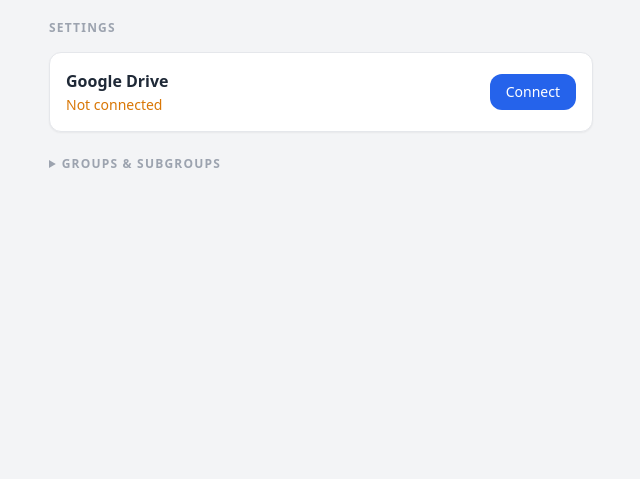
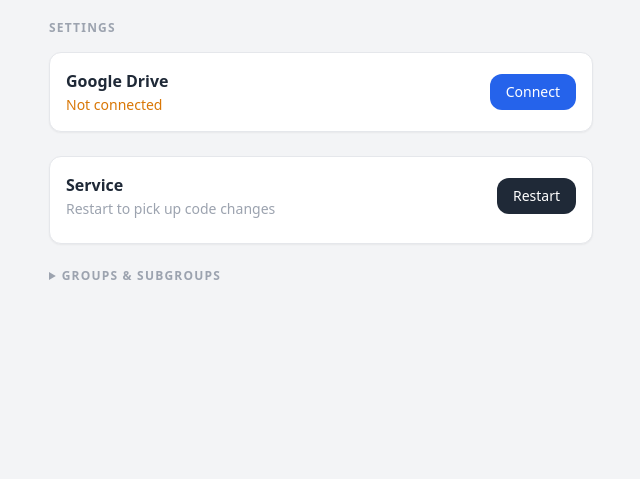
Before and after one commit to robcmorgan/scanny, a FastAPI app: page /settings in a window 1280 px wide. Shown: the top 479 px of the page, without its empty margins (319-959 px from the left). Run offline with FastAPI, Linux system fonts and the light colour scheme; data that the repository does not hold is empty; some libraries are stand-ins or nearby versions.

Commit message:
Restore the Restart button — it's load-bearing, not dead code
Turns out this app runs directly on this host via systemd
(scanny.service), not through the docker-compose/otis setup — that
was a wrong assumption on my part. uvicorn runs without --reload, so
while template edits pick up automatically, main.py changes need an
actual process restart, and there's a passwordless sudo rule on this
host specifically scoped to "systemctl restart scanny.service" for
exactly this button. Removing it broke the only in-app way to deploy
backend changes.

```diff
--- a/app/main.py
+++ b/app/main.py
@@ -2214,6 +2214,22 @@ async def broken_links_status(request: Request, db: AsyncSession = Depends(get_d
     })
 
 
+@app.post("/admin/restart", response_class=HTMLResponse)
+async def admin_restart():
+    import subprocess
+    subprocess.Popen(
+        "sleep 2 && sudo -n /bin/systemctl restart scanny.service",
+        shell=True,
+        start_new_session=True,
+        stdout=subprocess.DEVNULL,
+        stderr=subprocess.DEVNULL,
+    )
+    return HTMLResponse(
+        '<span id="restart-status" class="text-amber-600">Restarting&hellip;</span>'
+        '<script>setTimeout(()=>location.reload(),5000)</script>'
+    )
+
+
 @app.get("/settings", response_class=HTMLResponse)
 async def settings_page(request: Request, db: AsyncSession = Depends(get_db)):
     from config import settings as app_settings
--- a/app/templates/settings.html
+++ b/app/templates/settings.html
@@ -31,6 +31,24 @@
   {% endif %}
 </div>
 
+
+<!-- Service -->
+<div class="bg-white border border-gray-200 rounded-xl p-4 mb-6 shadow-sm">
+  <div class="flex justify-between items-center">
+    <div>
+      <p class="font-semibold text-gray-800">Service</p>
+      <p class="text-sm text-gray-400 mt-0.5">Restart to pick up code changes</p>
+    </div>
+    <button
+      hx-post="/admin/restart"
+      hx-target="#restart-status"
+      hx-swap="innerHTML"
+      class="bg-gray-800 text-white px-4 py-2 rounded-xl text-sm font-medium active:bg-gray-700 transition-colors">
+      Restart
+    </button>
+  </div>
+  <div id="restart-status" class="mt-2 text-xs text-gray-400"></div>
+</div>
 
 <!-- Groups management -->
 <details class="mb-6">
```
